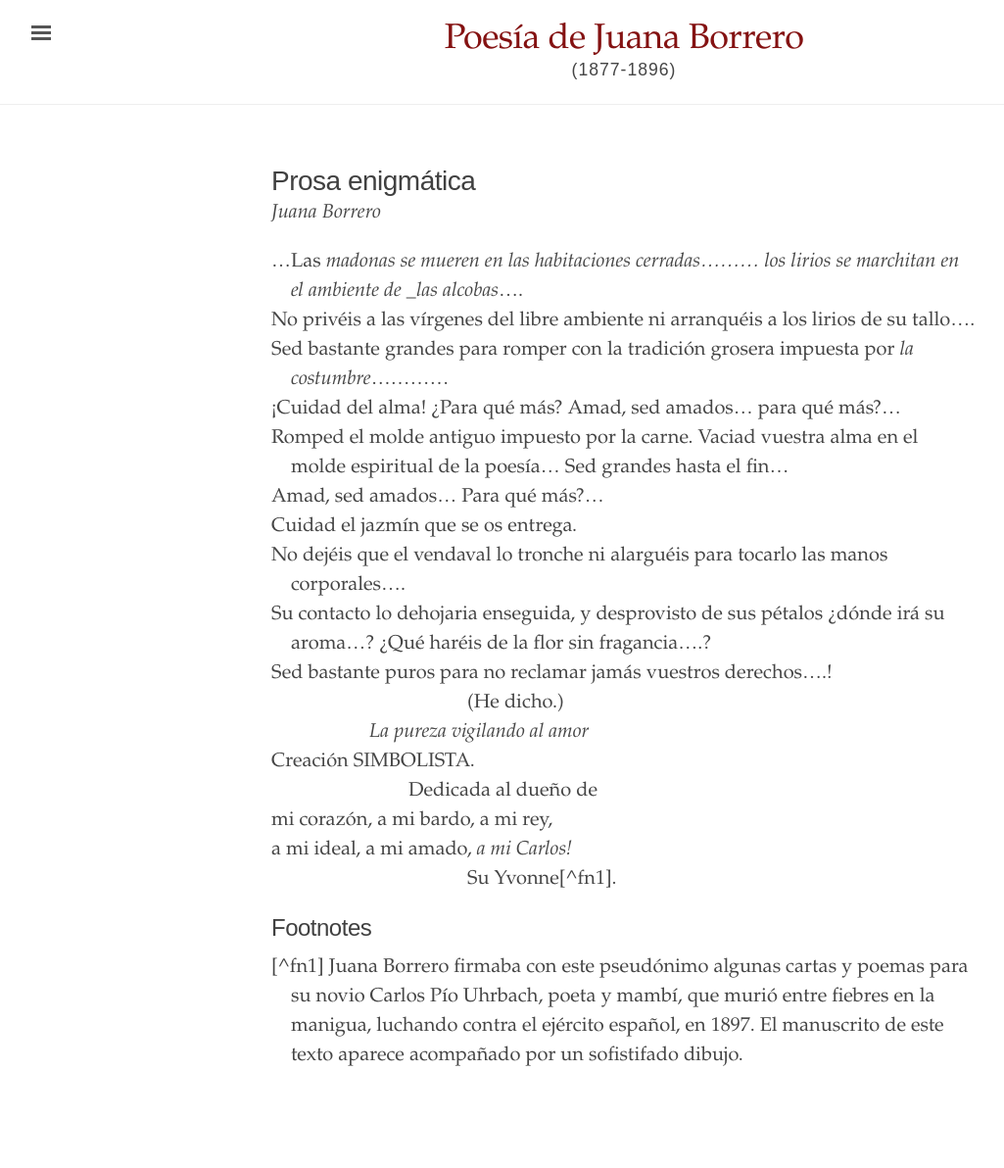
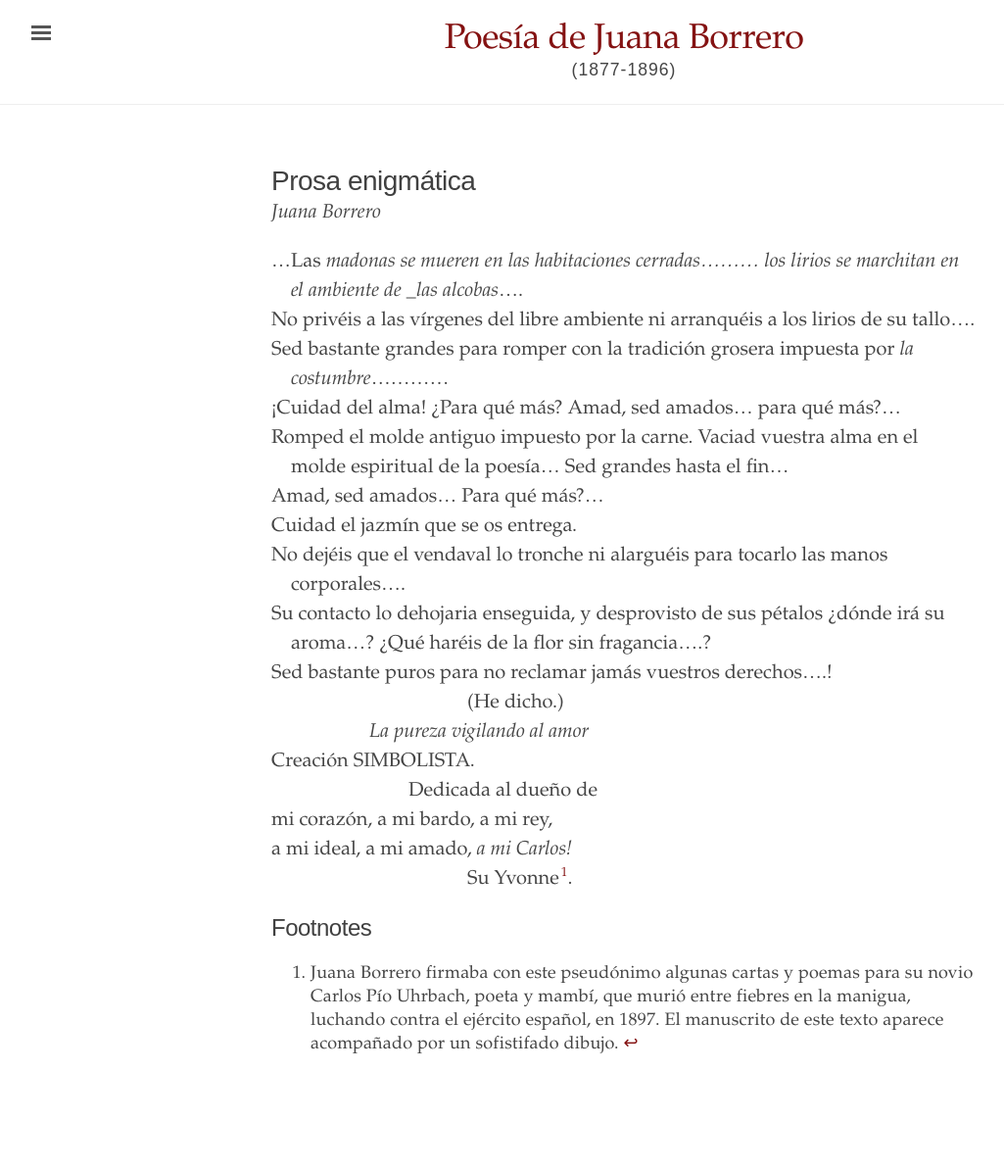
Before and after one commit to edicionesdereparto/juanaborrero, a Jekyll site: the page built from _texts/Prosa enigmática.md, in a window 1280 px wide. Shown: the whole page at 98% size, without its empty margins (3-1028 px from the left). Built offline with Jekyll 4.4.1, drawn with Linux system fonts in a browser that asks for light colours; part of the change alters nothing that is shown.

Commit message:
Update Prosa enigmática.md

```diff
--- a/_texts/Prosa enigmática.md
+++ b/_texts/Prosa enigmática.md
@@ -26,6 +26,4 @@ source: Poesías
 
 ## Footnotes
 
-- [^fn1] Juana Borrero firmaba con este pseudónimo algunas cartas y poemas para su novio Carlos Pío Uhrbach, poeta y mambí, que murió entre fiebres en la manigua, luchando contra el ejército español, en 1897. El manuscrito de este texto aparece acompañado por un sofistifado dibujo.
-
-[^fn3]: Another footnote. Why not?
+- [^fn1]:Juana Borrero firmaba con este pseudónimo algunas cartas y poemas para su novio Carlos Pío Uhrbach, poeta y mambí, que murió entre fiebres en la manigua, luchando contra el ejército español, en 1897. El manuscrito de este texto aparece acompañado por un sofistifado dibujo.
```
